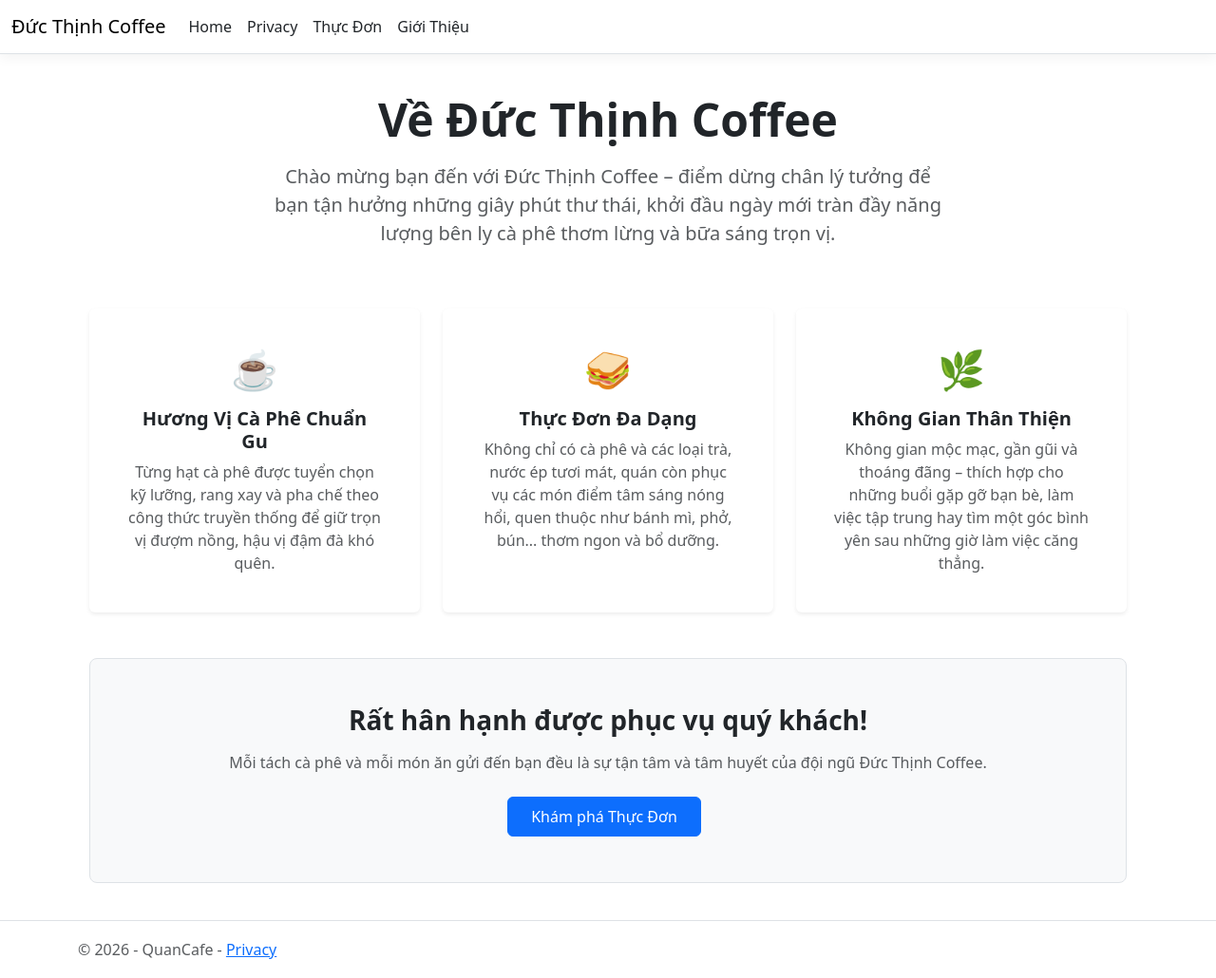
After one commit to ducthinh020205/QuanCafe, an ASP.NET Core app: template Views/Home/GioiThieu.cshtml in a window 1280 px wide. The commit adds this page. Shown: the whole page at 95% size. Run offline with ASP.NET Core 8, Linux system fonts and the light colour scheme; the template is opened without the code that fills it, so the values that code supplies are empty; style sheets or scripts are compiled from the project's sources.

Commit message:
cập nhật Trang giới thiệu

```diff
--- a/Controllers/HomeController.cs
+++ b/Controllers/HomeController.cs
@@ -16,6 +16,11 @@ public class HomeController : Controller
         return View();
     }
 
+    public IActionResult GioiThieu()
+    {
+        return View();
+    }
+
     [ResponseCache(Duration = 0, Location = ResponseCacheLocation.None, NoStore = true)]
     public IActionResult Error()
     {
--- /dev/null
+++ b/Views/Home/GioiThieu.cshtml
@@ -0,0 +1,60 @@
+@{
+    ViewData["Title"] = "Giới Thiệu";
+}
+
+<div class="container py-4">
+    <div class="row align-items-center mb-5">
+        <div class="col-lg-8 mx-auto text-center">
+            <h1 class="display-5 fw-bold text-dark mb-3">Về Đức Thịnh Coffee</h1>
+            <p class="lead text-muted">
+                Chào mừng bạn đến với <strong>Đức Thịnh Coffee</strong> – điểm dừng chân lý tưởng để bạn tận hưởng những giây phút thư thái, khởi đầu ngày mới tràn đầy năng lượng bên ly cà phê thơm lừng và bữa sáng trọn vị.
+            </p>
+        </div>
+    </div>
+
+    <div class="row g-4 mb-5">
+        <div class="col-md-4">
+            <div class="card h-100 border-0 shadow-sm text-center p-4">
+                <div class="card-body">
+                    <div class="display-6 mb-3">☕</div>
+                    <h5 class="card-title fw-bold">Hương Vị Cà Phê Chuẩn Gu</h5>
+                    <p class="card-text text-muted">
+                        Từng hạt cà phê được tuyển chọn kỹ lưỡng, rang xay và pha chế theo công thức truyền thống để giữ trọn vị đượm nồng, hậu vị đậm đà khó quên.
+                    </p>
+                </div>
+            </div>
+        </div>
+
+        <div class="col-md-4">
+            <div class="card h-100 border-0 shadow-sm text-center p-4">
+                <div class="card-body">
+                    <div class="display-6 mb-3">🥪</div>
+                    <h5 class="card-title fw-bold">Thực Đơn Đa Dạng</h5>
+                    <p class="card-text text-muted">
+                        Không chỉ có cà phê và các loại trà, nước ép tươi mát, quán còn phục vụ các món điểm tâm sáng nóng hổi, quen thuộc như bánh mì, phở, bún... thơm ngon và bổ dưỡng.
+                    </p>
+                </div>
+            </div>
+        </div>
+
+        <div class="col-md-4">
+            <div class="card h-100 border-0 shadow-sm text-center p-4">
+                <div class="card-body">
+                    <div class="display-6 mb-3">🌿</div>
+                    <h5 class="card-title fw-bold">Không Gian Thân Thiện</h5>
+                    <p class="card-text text-muted">
+                        Không gian mộc mạc, gần gũi và thoáng đãng – thích hợp cho những buổi gặp gỡ bạn bè, làm việc tập trung hay tìm một góc bình yên sau những giờ làm việc căng thẳng.
+                    </p>
+                </div>
+            </div>
+        </div>
+    </div>
+
+    <div class="p-5 bg-light rounded-3 text-center border">
+        <h3 class="fw-bold mb-3">Rất hân hạnh được phục vụ quý khách!</h3>
+        <p class="text-muted mb-4">
+            Mỗi tách cà phê và mỗi món ăn gửi đến bạn đều là sự tận tâm và tâm huyết của đội ngũ Đức Thịnh Coffee.
+        </p>
+        <a asp-controller="Menu" asp-action="Index" class="btn btn-primary px-4 py-2 me-2">Khám phá Thực Đơn</a>
+    </div>
+</div>
--- a/Views/Shared/_Layout.cshtml
+++ b/Views/Shared/_Layout.cshtml
@@ -29,6 +29,9 @@
                         <li class="nav-item">
                             <a class="nav-link text-dark" asp-area="" asp-controller="Menu" asp-action="Index">Thực Đơn</a>
                         </li>
+                        <li class="nav-item">
+                            <a class="nav-link text-dark" asp-area="" asp-controller="Home" asp-action="GioiThieu">Giới Thiệu</a>
+                        </li>
                     </ul>
                 </div>
             </div>
```
Also changed, not shown: README.md.
